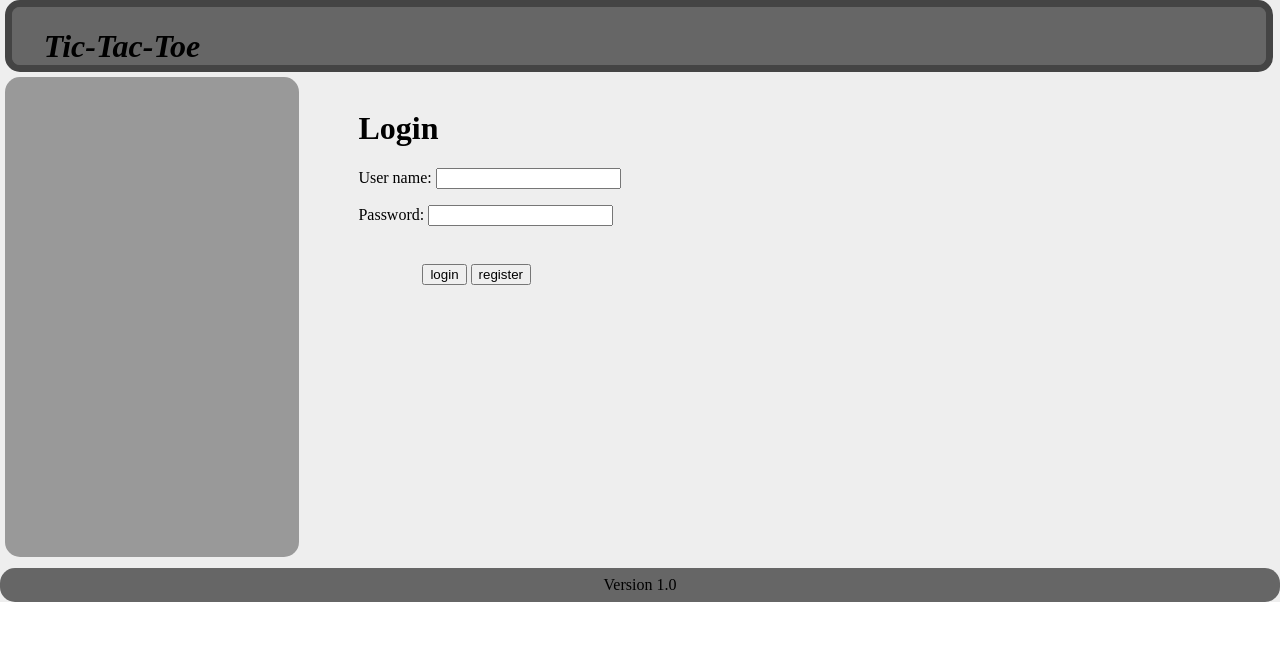
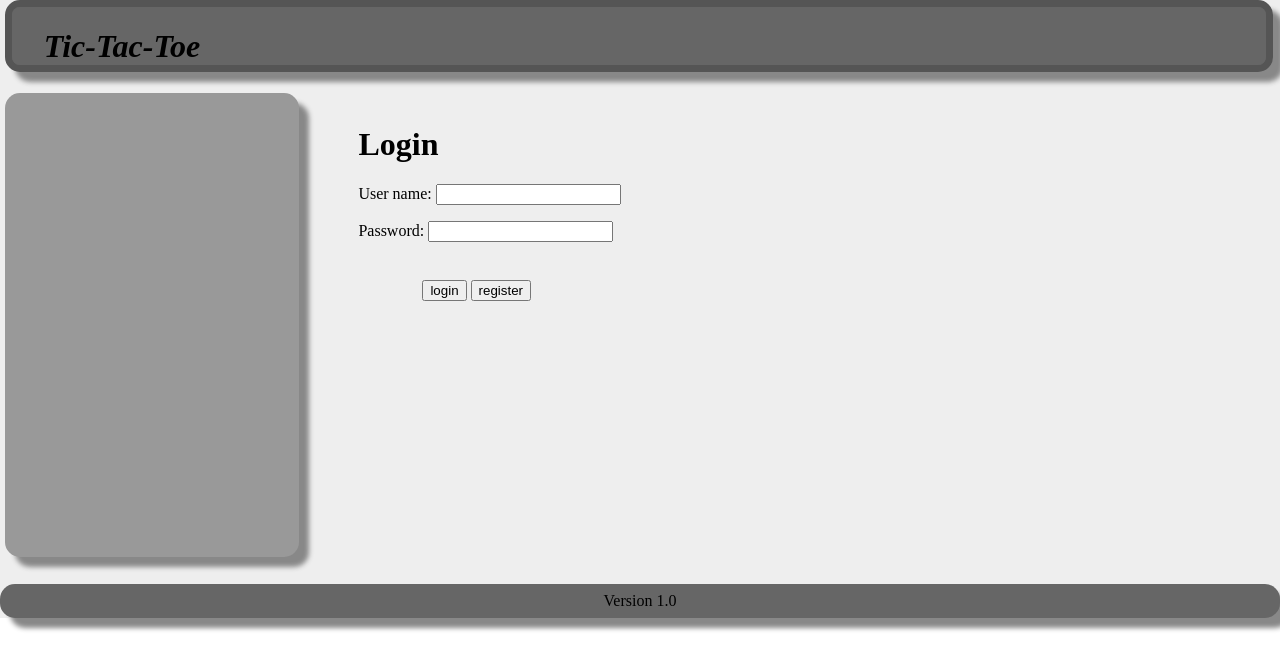
Before and after one commit to aavdeyev/tictactoe, a Django app: page /tictactoe/history/ in a window 1280 px wide. Shown: the top 670 px of the page. Run offline with Django 3.2, Linux system fonts and the light colour scheme.

Commit message:
Added shadows

```diff
--- a/templates/base.html
+++ b/templates/base.html
@@ -26,7 +26,9 @@
         overflow:hidden;
         border-style:solid;
         border-width:7px;
-        border-color:#444444;
+        border-color:#555555;
+        box-shadow:
+            10px 10px 5px #888888;
     }
 
     #header_left {
@@ -46,13 +48,15 @@
     #sidebar {
         float:left;
         width:23%;
-        height:30em;
+        height:29em;
         background:#999999;
         text-align:center;
-        margin-top:0.3em;
+        margin-top:1.3em;
         margin-bottom:0.3em;
         margin-left:0.3em;
         border-radius:15px;
+        box-shadow:
+            10px 10px 5px #888888;
     }
 
     #content {
@@ -62,13 +66,17 @@
         background:#EEEEEE;
         padding-left:2em;
         padding-top:1em;
+        margin-top:1em;
     }
 
     #footer {
         background:#666666;
         clear:both;
         text-align:center;
-        border-radius:15px;"
+        border-radius:15px;
+        margin-bottom:1em;
+        box-shadow:
+            10px 10px 5px #888888;
     }
 
     .sidebar_menu_button {
```
Also changed, not shown: templates/tictactoe.html (line endings or trailing spaces), 2 other files.
